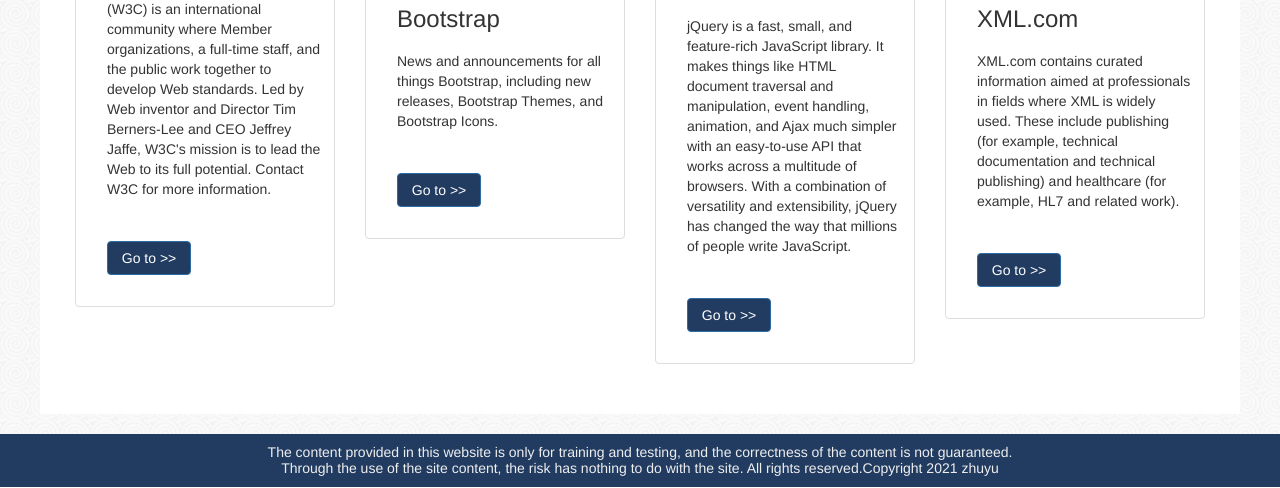
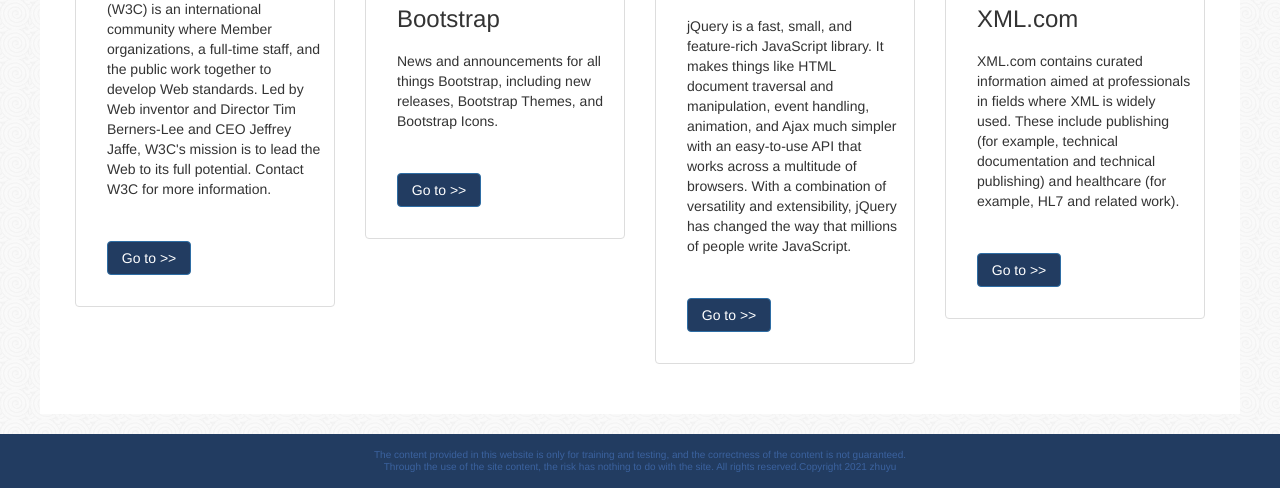
Before and after one commit to ZhuyuPhoebe/cits5505-project2, a plain HTML site: page frontend/pages/index.html in a window 1280 px wide. Shown: the part 2011-2499 px from the top of the page. Drawn offline with nearby package versions, Linux system fonts and the light colour scheme; no server answers; sample sign-in values are in the browser's storage.

Commit message:
banner styly

```diff
--- a/frontend/static/css/base.css
+++ b/frontend/static/css/base.css
@@ -113,12 +113,13 @@ a,a:hover{
     line-height:1.2;
     background: #223c61;
     text-align: center;
-    color: #eee;
+    color: #3b629f;
 }
 .footer{
     width: 1200px;
     margin:0 auto;
-    padding: 10px;
+    font-size: 10px;
+    padding: 15px;
 }
 
 /* TOP */
--- a/frontend/static/js/index.js
+++ b/frontend/static/js/index.js
@@ -19,7 +19,7 @@ function renderUnits(units) {
 }
 
 (function () {
-    banner();//banner
+    // banner();//banner
     var username = localStorage.getItem("username");
     if (username) {
         // get units
```
Also changed, not shown: frontend/static/css/index.css (+12 -0 lines).
